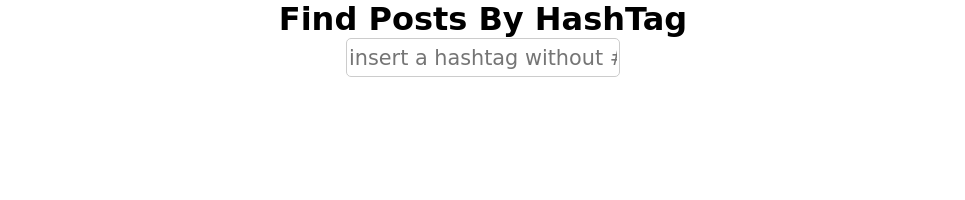
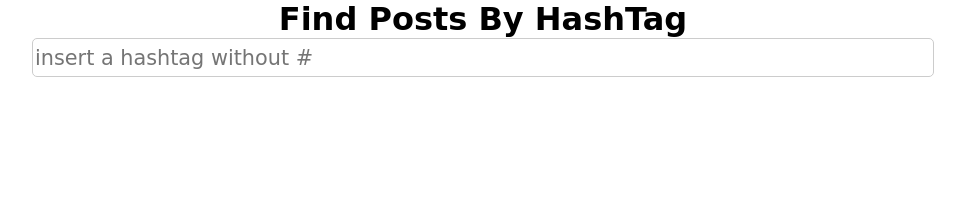
Before and after one commit to iagocavalcante/pwa, a plain HTML site: page instagram_test/public/index.html in a window 1280 px wide. Shown: the whole page, without its empty margins (157-1122 px from the left). Drawn offline with nearby package versions, Linux system fonts and the light colour scheme; a web font is replaced by a local one.

Commit message:
Correção largura do input

```diff
--- a/instagram_test/public/index.html
+++ b/instagram_test/public/index.html
@@ -94,7 +94,7 @@
     }
 
     #tagName {
-      style="width:70%"
+      width: 70%;
     }
   </style>
 
```
